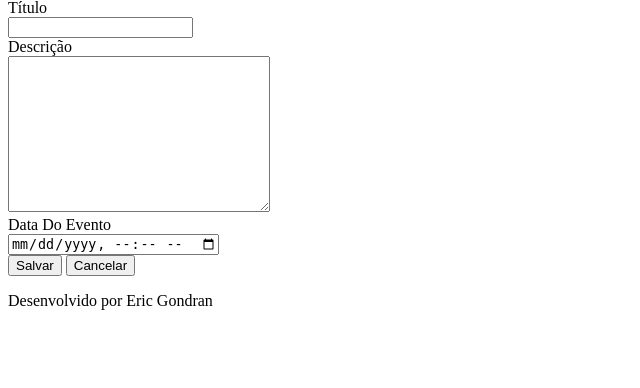
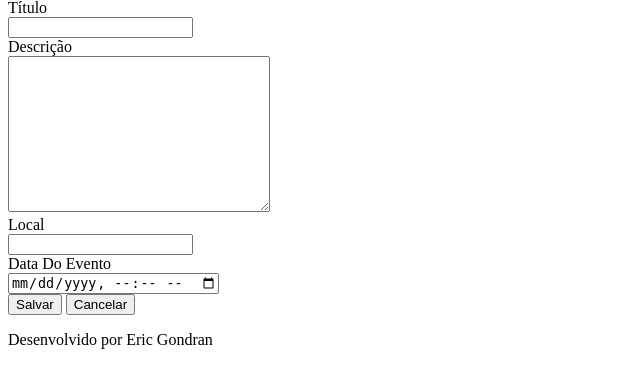
Before and after one commit to ericgondran/agenda, a Django app: page /agenda/evento/ in a window 1280 px wide. Shown: the part 154-542 px from the top of the page, without its empty margins (0-640 px from the left). Run offline with Django 4.2, Linux system fonts and the light colour scheme; a user stored in the database is signed in.

Commit message:
Adicionando local aos eventos.

```diff
--- a/core/models.py
+++ b/core/models.py
@@ -8,6 +8,7 @@ class Evento(models.Model):
     descricao = models.TextField(blank=True, null=True)
     data_evento = models.DateTimeField()
     data_criacao = models.DateTimeField(auto_now=True)
+    local = models.TextField(blank=True, null=True)
     usuario = models.ForeignKey(User, on_delete=models.CASCADE)
 
 
--- a/core/views.py
+++ b/core/views.py
@@ -40,9 +40,11 @@ def submit_evento(request):
         titulo = request.POST.get('titulo')
         descricao = request.POST.get('descricao')
         data_evento = request.POST.get('data_evento')
+        local = request.POST.get('local')
         usuario = request.user
         Evento.objects.create(titulo=titulo,
                               descricao=descricao,
                               data_evento=data_evento,
+                              local=local,
                               usuario=usuario)
     return redirect('/')
--- a/templates/evento.html
+++ b/templates/evento.html
@@ -12,6 +12,10 @@
         <br>
         <textarea name="descricao" cols="30" rows="10"></textarea>
         <br>
+        <label>Local</label>
+        <br>
+        <input type="text" name="local">
+        <br>
         <label>Data Do Evento</label>
         <br>
         <input type="datetime-local" name="data_evento" required>
```
